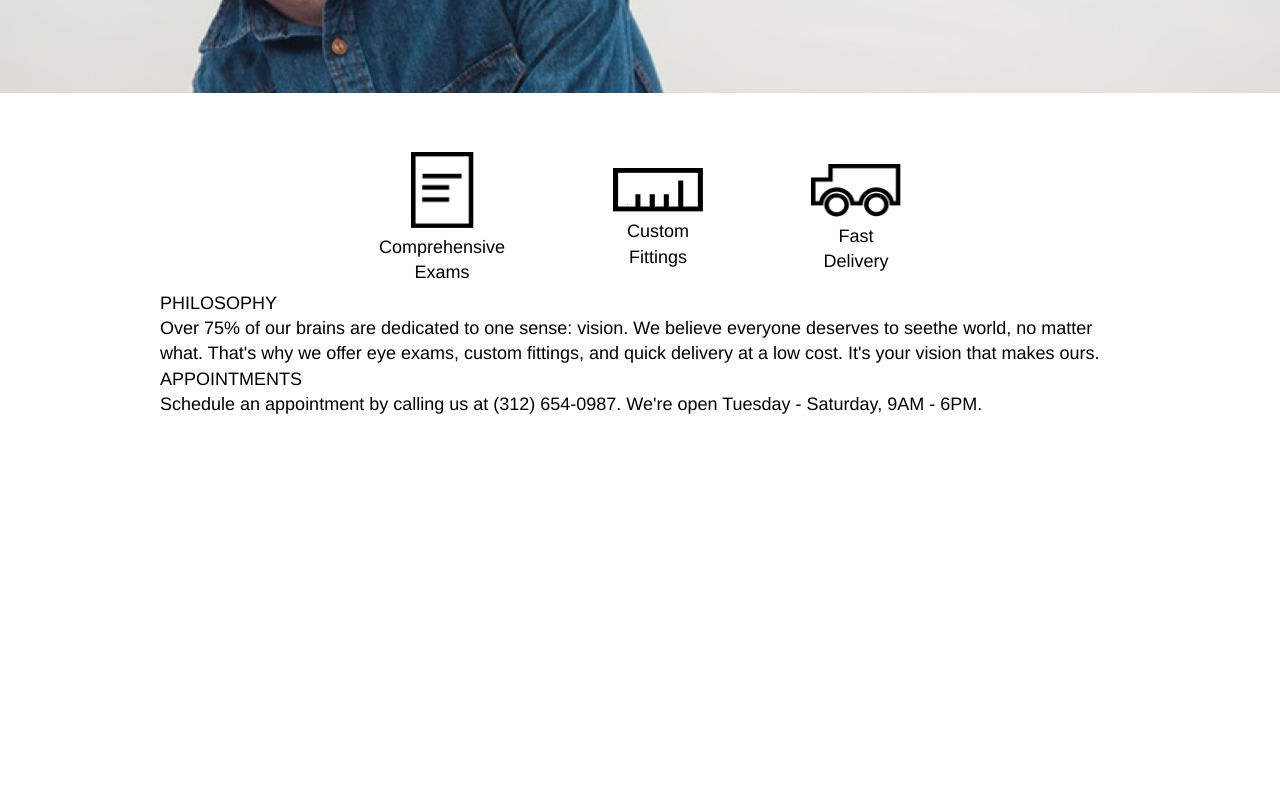
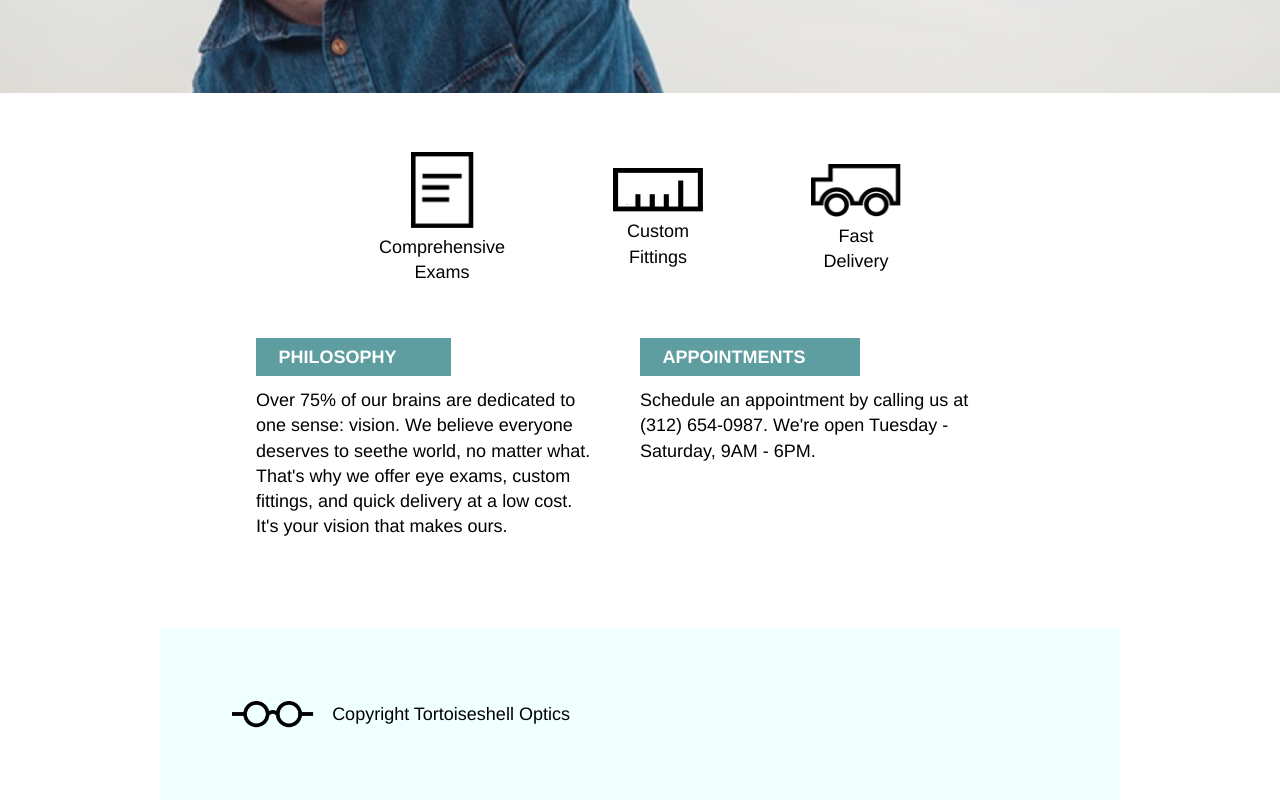
Before and after one commit to AnnetteHG/TortoiseshellOptics, a plain HTML site: page index.html in a window 1280 px wide. Shown: the part 447-1247 px from the top of the page. Before the commit the page ends 864 px from the top, so only its background shows below. Drawn offline with Linux system fonts and the light colour scheme; files whose address does not match are found by name.

Commit message:
Finished html and most styling

```diff
--- a/index.html
+++ b/index.html
@@ -76,11 +76,14 @@
 
 <!--Footer Section-->
 
-
-
-
-
-
+    <footer>
+      <div class="container">
+        <div class="copyright">
+          <img src="resources/images/logo-black.png" alt="logo">
+          <span>Copyright Tortoiseshell Optics</span>
+        </div>
+      </div>
+    </footer>
 
   </body>
 </html>
--- a/resources/css/style.css
+++ b/resources/css/style.css
@@ -70,6 +70,8 @@ h1 {
   display: none;
 }
 
+/* Services Section */
+
 .services {
   display: flex;
   justify-content: center;
@@ -94,3 +96,43 @@ h1 {
 .truck img {
   width: 5rem;
 }
+
+/* Business Information Section */
+
+.business-info {
+  display: flex;
+  justify-content: center;
+  padding-top: 3rem;
+}
+
+.info {
+  width: 35%;
+  padding-right: 5%;
+}
+
+.title {
+  font-weight: bold;
+  font-size: 1rem;
+  color: white;
+  background-color: cadetblue;
+  padding: 0.5rem 3rem 0.5rem 1.25rem;
+  width: 10rem;
+}
+
+.info p {
+  margin-top: 1rem;
+}
+
+/* Footer Section */
+
+.copyright {
+  display: flex;
+  align-items: center;
+  background-color: azure;
+  margin-top: 5rem;
+}
+
+.copyright img {
+  height: 1.5rem;
+  padding: 4rem 1rem 4rem 4rem;
+}
```
